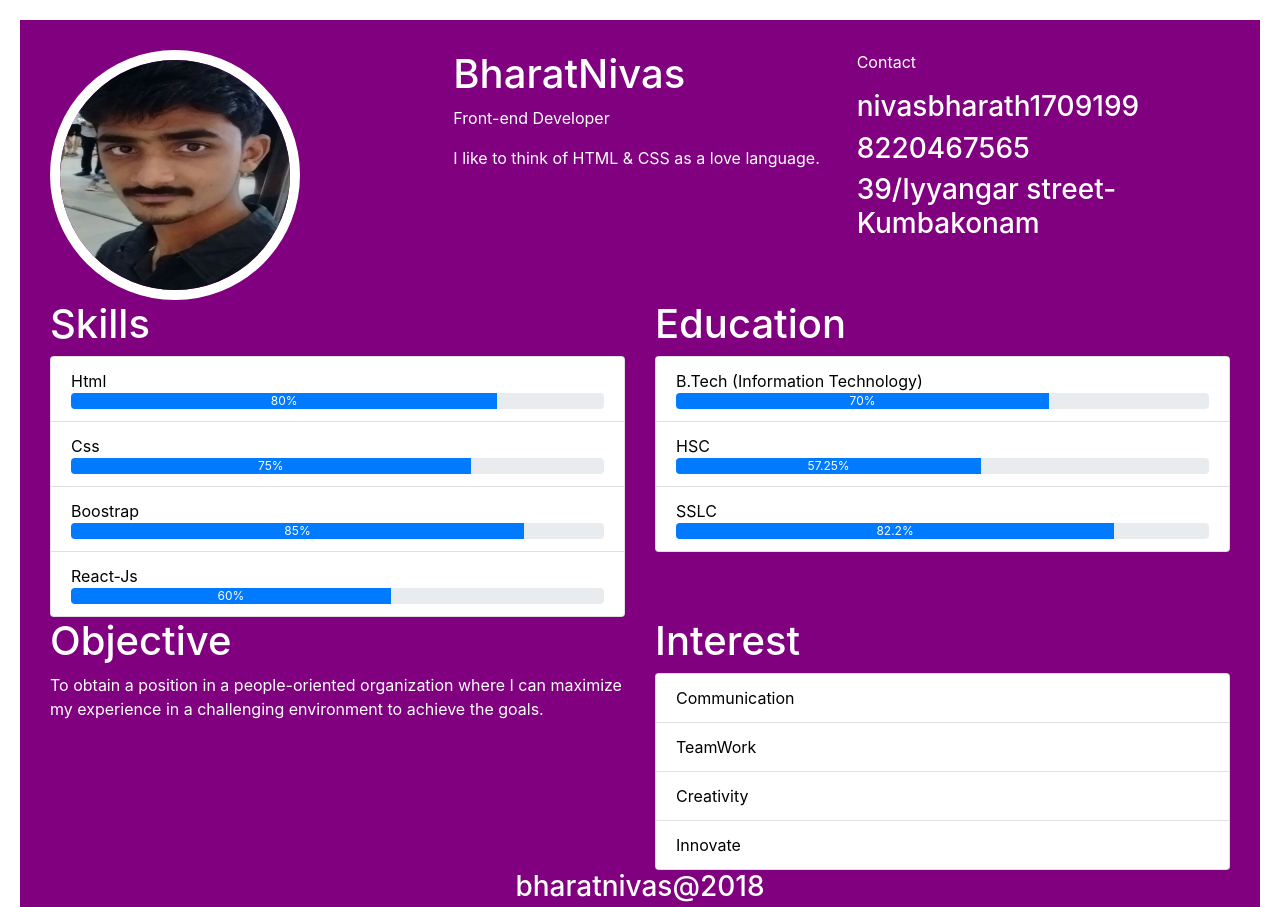
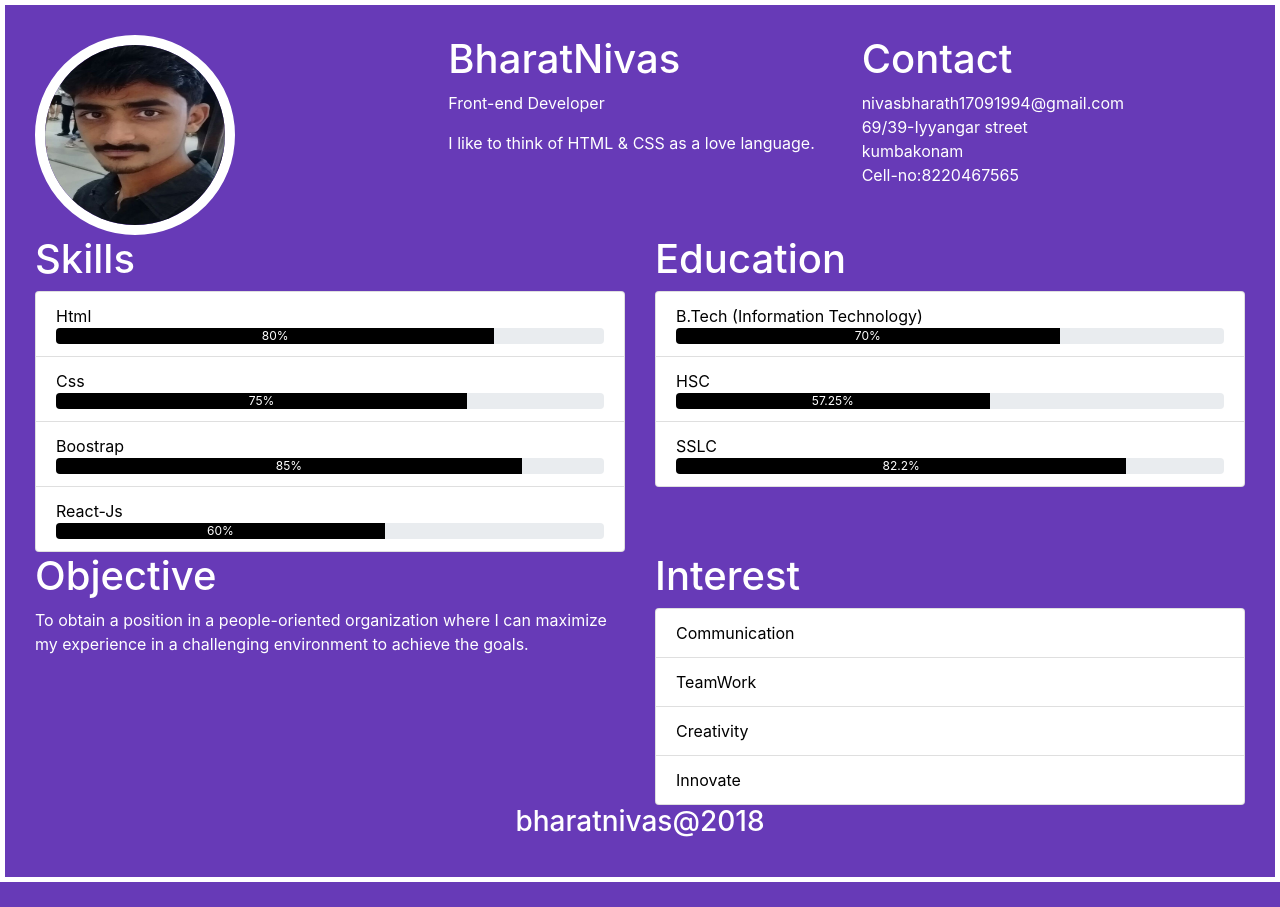
Before and after one commit to bharatnivas/profile, a plain HTML site: page index.html in a window 1280 px wide. Shown: the top 907 px of the page. After the commit the page ends 882 px from the top, so only its background shows below. Drawn offline with nearby package versions, Linux system fonts and the light colour scheme.

Commit message:
update background color

```diff
--- a/index.html
+++ b/index.html
@@ -15,7 +15,7 @@
     <div class="full-page">
         <div class="row">
             <div class="col-lg-4 col-md-4">
-                <img src="new.jpg" class="rounded-circle" alt="profile-image" width="250" height="250">
+                <img src="new.jpg" class="rounded-circle" alt="profile-image" width="200" height="200">
             </div>
             <div class="col-lg-4 col-md-4">
                 <h1>BharatNivas</h1>
@@ -23,10 +23,13 @@
                 I like to think of HTML & CSS as a love language.
             </div>
             <div class="col-lg-4 col-md-4">
-                <p>Contact</p>
-                <h3>nivasbharath1709199</h3>
-                <h3>8220467565</h3>
-                <h3>39/Iyyangar street-Kumbakonam</h3>
+                <h1>Contact</h1>
+                <ul class="align-part">
+                    <li class="align">nivasbharath17091994@gmail.com</li>
+                    <li class="align">69/39-Iyyangar street</li>
+                    <li class="align">kumbakonam</li>
+                    <li class="align">Cell-no:8220467565</li>
+                </ul>
             </div>
         </div>
         <div class="row">
--- a/styles.css
+++ b/styles.css
@@ -2,16 +2,16 @@ body {
     color:white;
     width:100%;
     height:100%;
-    background-color: purple;
+    background-color: #673ab7;
 }
 .rounded-circle {
-/*    padding: 20px 43px 26px 20px;*/
+
     border: 10px solid #fff;
 }
 .full-page
 {
     padding:30px 30px;
-    border:20px solid #fff;
+    border:5px solid #fff;
 }
 .list-group
 {
@@ -21,3 +21,15 @@ body {
 {
     text-align:center;
 }
+.progress-bar
+{
+    background-color:black;
+}
+.align
+{
+    list-style: none;
+}
+.align-part
+{
+    padding:0px;
+}
```
